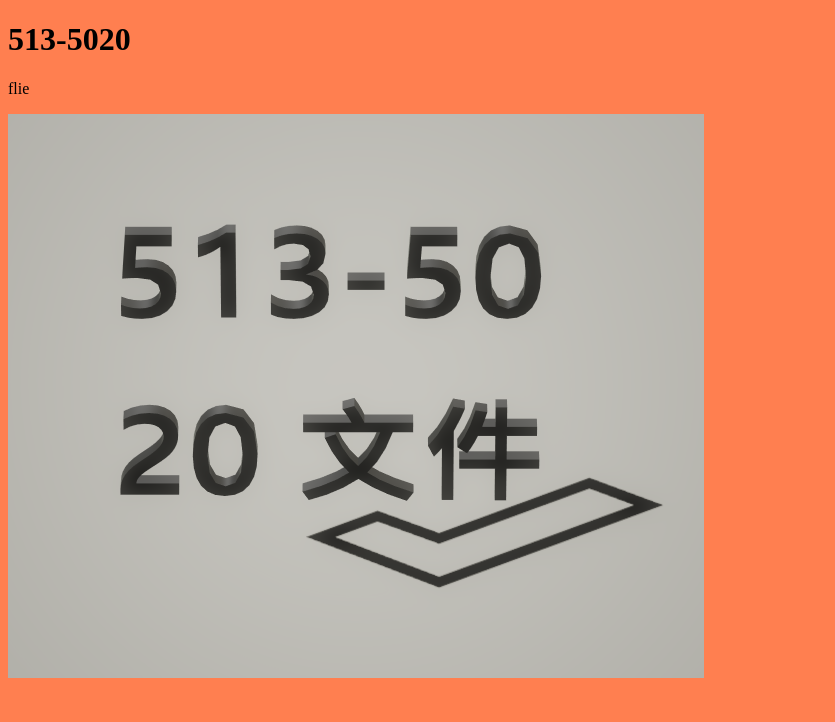
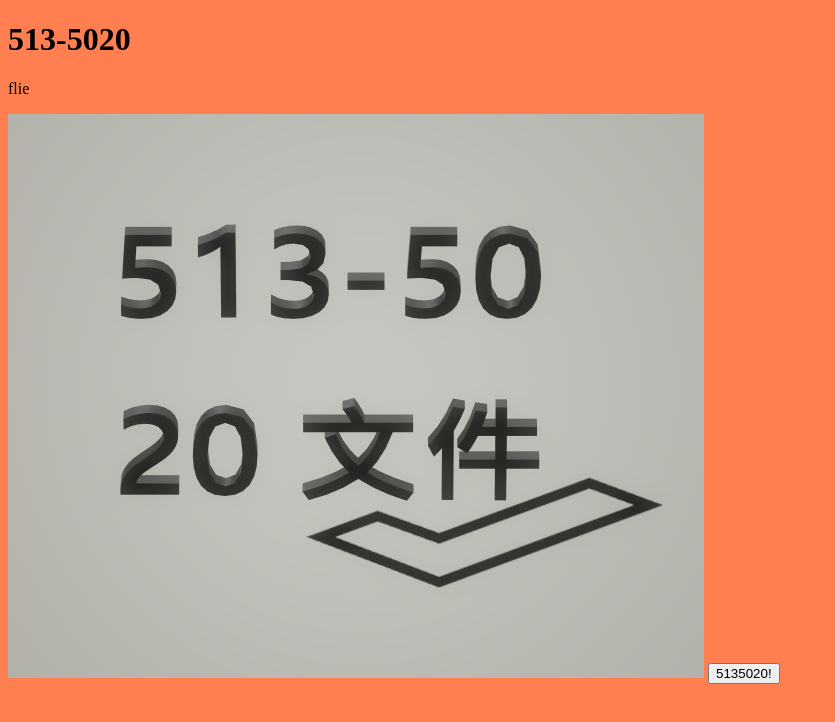
Before and after one commit to wangchess222/wangchess222.github.io, a plain HTML site: page index.html in a window 1280 px wide. Shown: the whole page, without its empty margins (0-835 px from the left). Drawn offline with Linux system fonts and the light colour scheme.

Commit message:
Update index.html

```diff
--- a/index.html
+++ b/index.html
@@ -9,5 +9,6 @@
     <h1>513-5020</h1>
     <p>flie</p>
     <a href="https://github.com/wangchess222/wangchess222.github.io/archive/refs/heads/main.zip"><img src="1.png"></a>
+    <button type="5135020" onclick="alert('你好，5135020!')">5135020!</button>
 </body>
 </html>
```
